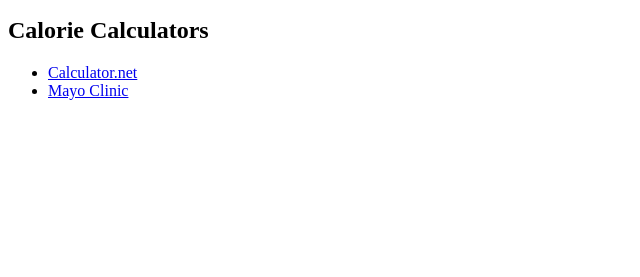
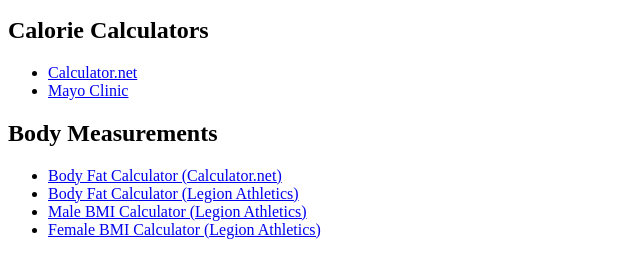
Before and after one commit to jovenreffo/HealthTracker, a plain HTML site: page H/src/HTML/nutrition_tools.html in a window 1280 px wide. Shown: the part 101-378 px from the top of the page, without its empty margins (0-640 px from the left). Drawn offline with Linux system fonts and the light colour scheme.

Commit message:
- add nutrition tools for body measurements

```diff
--- a/H/src/HTML/nutrition_tools.html
+++ b/H/src/HTML/nutrition_tools.html
@@ -12,5 +12,12 @@
             <li><a href="https://www.calculator.net/calorie-calculator.html">Calculator.net</a></li>
             <li><a href="https://www.mayoclinic.org/healthy-lifestyle/weight-loss/in-depth/calorie-calculator/itt-20402304">Mayo Clinic</a></li>
         </ul>
+        <h2>Body Measurements</h2>
+        <ul>
+            <li><a href="https://www.calculator.net/body-fat-calculator.html">Body Fat Calculator (Calculator.net)</a></li>
+            <li><a href="https://legionathletics.com/tools/body-fat-percentage-calculator/">Body Fat Calculator (Legion Athletics)</a></li>
+            <li><a href="https://legionathletics.com/tools/bmi-calculator-men/">Male BMI Calculator (Legion Athletics)</a></li>
+            <li><a href="https://legionathletics.com/tools/bmi-calculator-women/">Female BMI Calculator (Legion Athletics)</a></li>
+        </ul>
     </body>
 </html>
```
